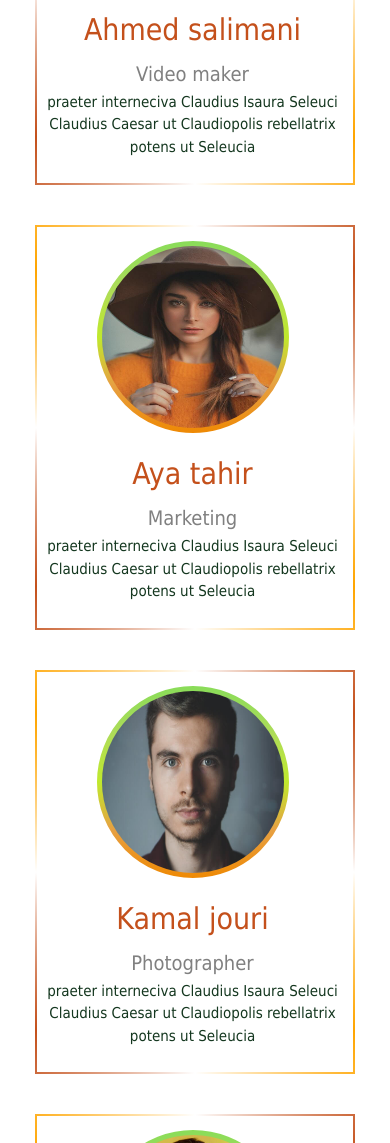
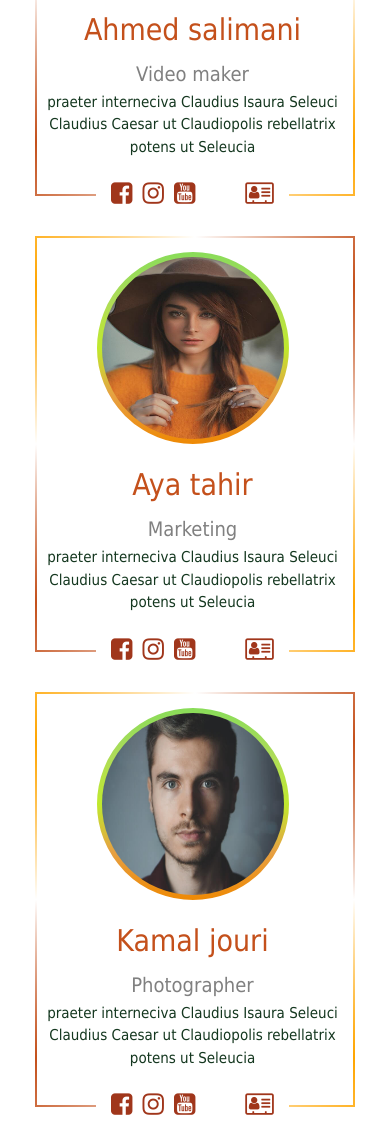
Before and after one commit to aitsihamou/template_SASS, a plain HTML site: page index.html in a window 390 px wide. Shown: the part 2062-3205 px from the top of the page. Drawn offline with Linux system fonts and the light colour scheme.

Commit message:
update teamwork hover

```diff
--- a/css/sass/page/_pagehome.scss
+++ b/css/sass/page/_pagehome.scss
@@ -184,8 +184,12 @@
 			}
 		}
 		.team-box-links {
-			display: none;
-			margin: -30px;
+			visibility: hidden;
+			@media #{$maxMobile} {
+				visibility: visible;
+			}
+			margin-top: -15px;
+			margin-bottom: -45px;
 			ul {
 				display: inline-flex;
 				background-color: white;
@@ -206,7 +210,7 @@
 		}
 		&:hover {
 			.team-box-links {
-				display: block;
+				visibility: visible;
 			}
 		}
 	}
--- a/css/style.css
+++ b/css/style.css
@@ -380,8 +380,12 @@ ul, ol {
       font-size: 15px;
       line-height: 1.5; }
   .teamwork .team-box .team-box-links {
-    display: none;
-    margin: -30px; }
+    visibility: hidden;
+    margin-top: -15px;
+    margin-bottom: -45px; }
+    @media (max-width: 767px) {
+      .teamwork .team-box .team-box-links {
+        visibility: visible; } }
     .teamwork .team-box .team-box-links ul {
       display: inline-flex;
       background-color: white;
@@ -396,7 +400,7 @@ ul, ol {
       .teamwork .team-box .team-box-links ul li:last-child {
         margin-left: 40px; }
   .teamwork .team-box:hover .team-box-links {
-    display: block; }
+    visibility: visible; }
 
 .limages {
   /* Next & previous buttons */
```
